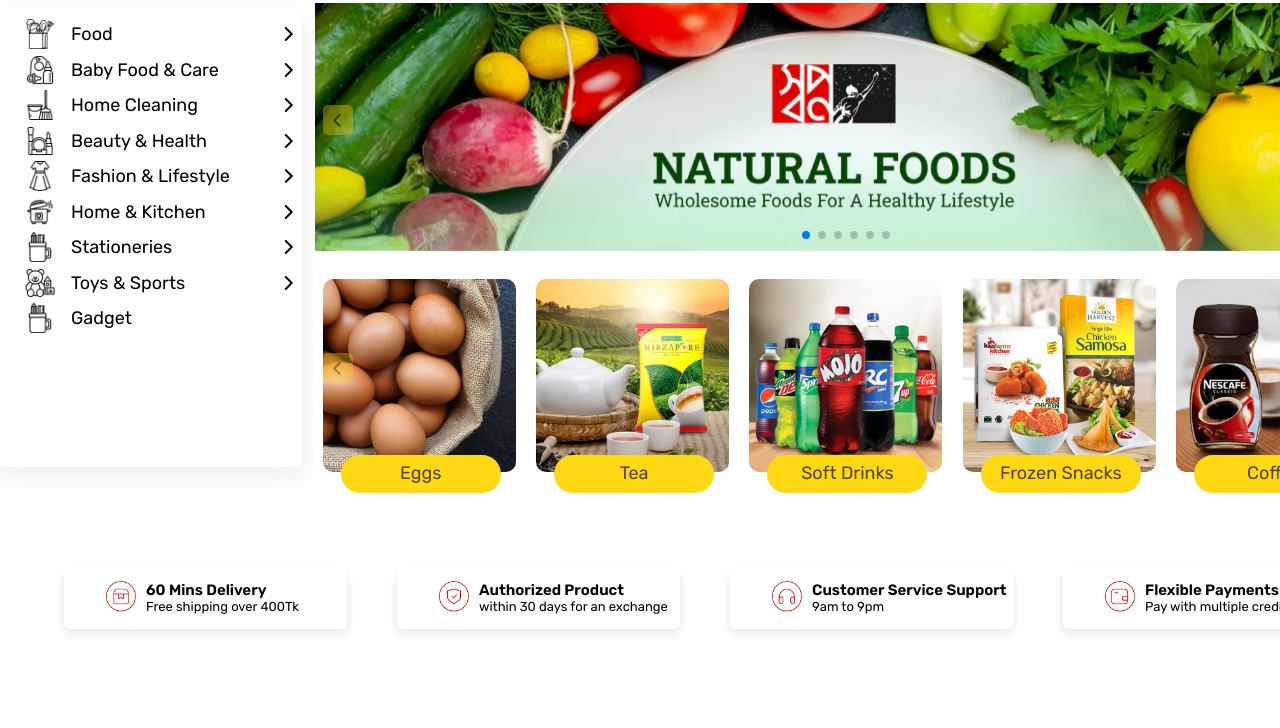
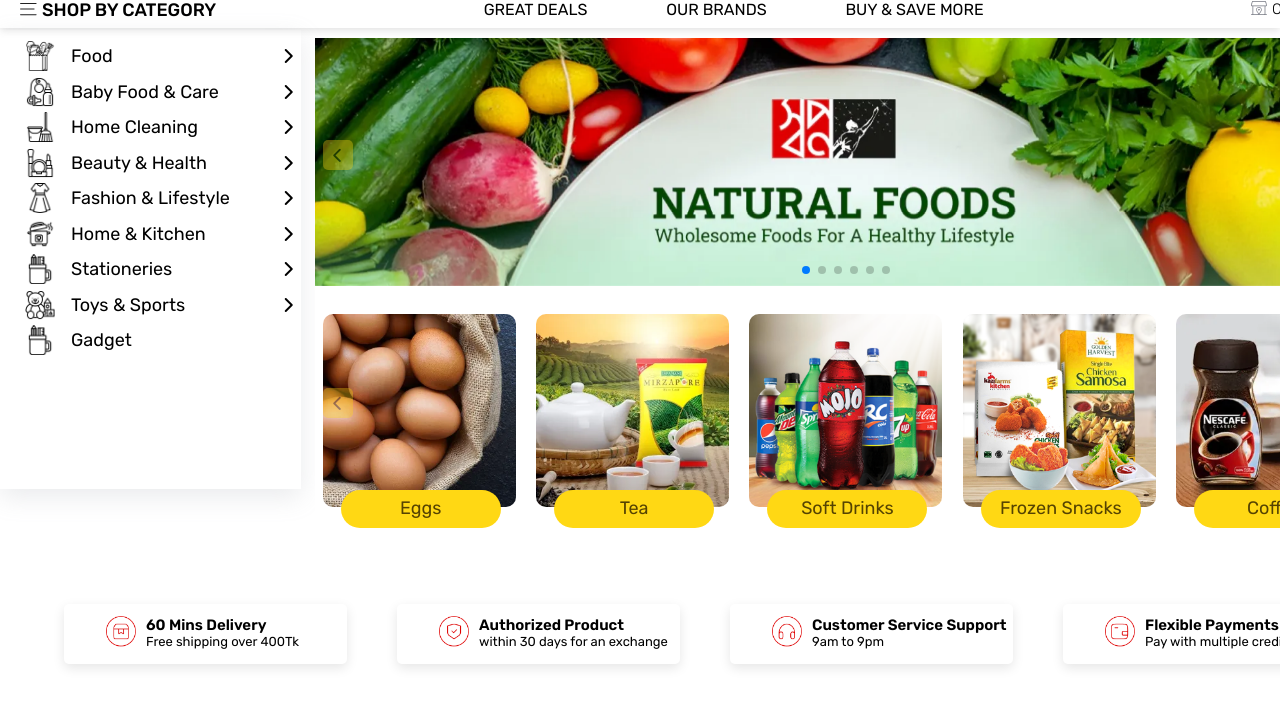
Before and after one commit to SadmanSalim/Shwapno, a plain HTML site: page index.html in a window 1280 px wide. Shown: the part 72-800 px from the top of the page. Drawn offline with nearby package versions, Linux system fonts and the light colour scheme.

Commit message:
added 2nd nav bar

```diff
--- a/assets/css/style.css
+++ b/assets/css/style.css
@@ -19,6 +19,7 @@
 
 a {
   text-decoration: none;
+  color: #000;
 }
 
 .container {
@@ -142,7 +143,7 @@
     width: 18.8rem;
     height: 28.6875rem;
     position: absolute;
-    top: 5rem;
+    top: 6.4rem;
     box-shadow: rgba(149, 157, 165, 0.2) 0px 8px 24px;
 }
 .left_side_nav_items img{
@@ -348,3 +349,53 @@
   margin-left: 3.125rem;
 }
 /* *main part end*/
+
+
+/* single nav */
+#small_nav_bar{
+  width: 100%;
+  height: 35px;
+  box-shadow: rgba(99, 99, 99, 0.2) 0px 2px 8px 0px;
+  background: #fff;
+
+}
+.left_side_nav{
+  display: flex;
+  margin-left: 20px;
+  margin-top: 8px;
+}
+.left_side_nav h6{
+  font-size: 18px;
+  font-weight: 500;
+  margin-left: 5px;
+  margin-top: -2px;
+}
+.single_line{
+  width: 1440px;
+  justify-content: space-between;
+  display: flex;
+}
+.menus{
+  width: 500px;
+  margin-top: 7px;
+}
+.menus ul{
+  display: flex;
+  justify-content: space-between;
+}
+.menus ul li a:hover{
+  color: #15A1DC;
+}
+.shop_location,
+.help_line{
+  display: flex;
+  margin-top: 7px;
+}
+.right_side_nav p{
+  margin-left: 5px;
+  font-size: 15px;
+  font-weight: 200
+}
+.help_line a{
+  margin-left: 10px;
+}
--- a/index.html
+++ b/index.html
@@ -46,7 +46,9 @@
                             </div>
                         </div>
                         <div class="search_box">
-                            <div class="row"><input type="search" placeholder="Search you product "><div class="search_icon"><span><i class="fa-solid fa-magnifying-glass"></i></span></div></div>
+                            <div class="row"><input type="search" placeholder="Search you product ">
+                                <div class="search_icon"><span><i class="fa-solid fa-magnifying-glass"></i></span></div>
+                            </div>
                         </div>
                         <div class="app_download">
                             <a href="#"><img src="./assets/img/app-download.png" alt=""></a>
@@ -64,6 +66,37 @@
                 </div>
             </nav>
         </section>
+        <!-- *small nav bar Section start -->
+        <section id="small_nav_bar">
+            <div class="container">
+                <div class="single_line">
+                    <div class="left_side_nav">
+                        <a href="#"><img src="./assets/img/megamenu-webtoggle.svg" alt=""></a>
+                        <h6>SHOP BY CATEGORY</h6>
+                    </div>
+                    <div class="menus">
+                        <ul>
+                            <li><a href="#">GREAT DEALS</a></li>
+                            <li><a href="#">OUR BRANDS</a></li>
+                            <li><a href="#">BUY & SAVE MORE</a></li>
+                        </ul>
+                    </div>
+                    <div class="right_side_nav">
+                        <div class="row">
+                            <div class="shop_location">
+                                <a href="#"><img src="./assets/img/store-location.4cae494d.jpg" alt=""></a>
+                                <p>Our Outlets</p>
+                            </div>
+                            <div class="help_line">
+                                <a href="#"><img src="./assets/img/help-line.369ee6bc.png" alt=""></a>
+                                <p>Help Line</p>
+                            </div>
+                        </div>
+                    </div>
+                </div>
+            </div>
+        </section>
+        <!-- * Section end -->
     </header>
 
 
```
Also changed, not shown: assets/img/help-line.369ee6bc.png (added), assets/img/megamenu-webtoggle.svg (added), assets/img/store-location.4cae494d.jpg (added).
